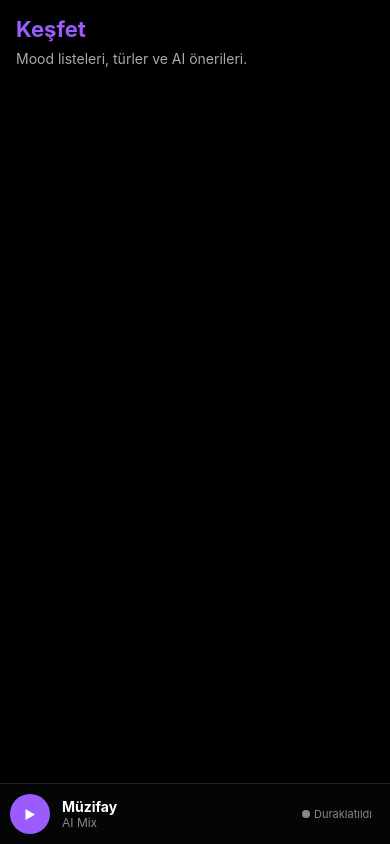
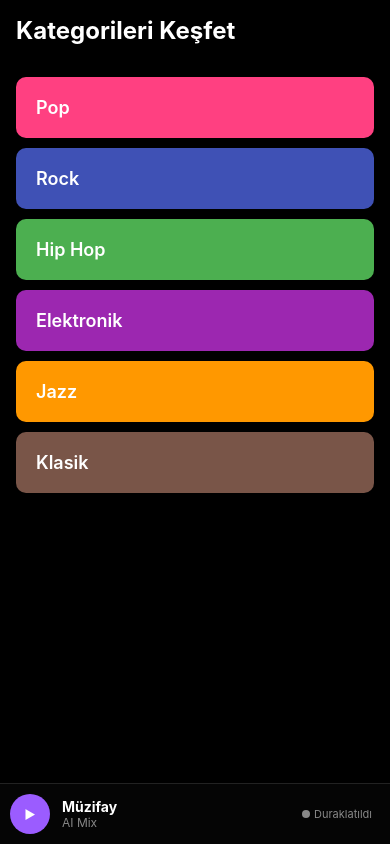
Before and after one commit to kundakciarda8-ops/M-zifay, a React Native app: screen /Explore in a window 390 px wide. Built offline with nearby package versions, Linux system fonts and the light colour scheme.

Commit message:
Update Explore.jsx

```diff
--- a/Explore.jsx
+++ b/Explore.jsx
@@ -1,11 +1,39 @@
 import React from 'react';
-import { View, Text, ScrollView } from 'react-native';
+import { View, Text, ScrollView, TouchableOpacity } from 'react-native';
 
-export default function Explore(){
+export default function Explore() {
+  const categories = [
+    { id: 1, name: 'Pop', color: '#FF4081' },
+    { id: 2, name: 'Rock', color: '#3F51B5' },
+    { id: 3, name: 'Hip Hop', color: '#4CAF50' },
+    { id: 4, name: 'Elektronik', color: '#9C27B0' },
+    { id: 5, name: 'Jazz', color: '#FF9800' },
+    { id: 6, name: 'Klasik', color: '#795548' },
+  ];
+
   return (
-    <ScrollView style={{flex:1,backgroundColor:'#000',padding:16}}>
-      <Text style={{color:'#9B5CFF',fontSize:22,fontWeight:'700'}}>Keşfet</Text>
-      <Text style={{color:'#aaa',marginTop:8}}>Mood listeleri, türler ve AI önerileri.</Text>
-    </ScrollView>
+    <View style={{ flex: 1, backgroundColor: '#000' }}>
+      <Text style={{ color: '#fff', fontSize: 24, fontWeight: 'bold', padding: 16 }}>
+        Kategorileri Keşfet
+      </Text>
+
+      <ScrollView contentContainerStyle={{ padding: 16 }}>
+        {categories.map((cat) => (
+          <TouchableOpacity
+            key={cat.id}
+            style={{
+              backgroundColor: cat.color,
+              padding: 20,
+              borderRadius: 10,
+              marginBottom: 10
+            }}
+          >
+            <Text style={{ color: '#fff', fontSize: 18, fontWeight: '600' }}>
+              {cat.name}
+            </Text>
+          </TouchableOpacity>
+        ))}
+      </ScrollView>
+    </View>
   );
 }
```
